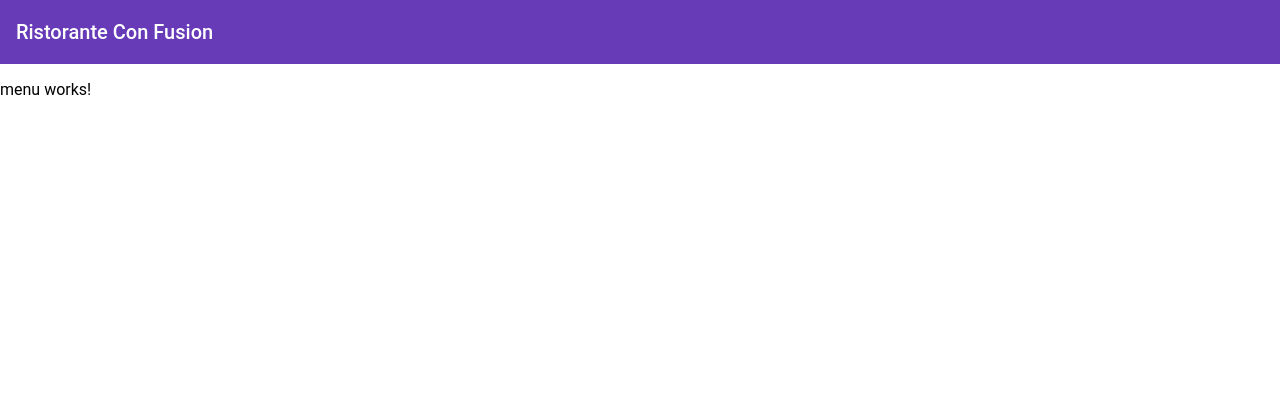
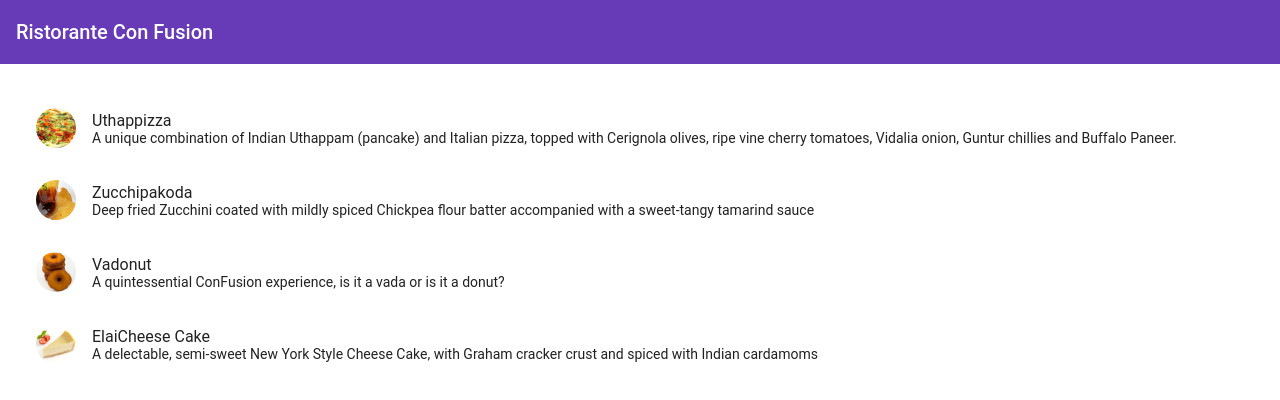
Before and after one commit to kqueryful/conFusion, an Angular app: page / in a window 1280 px wide. Shown: the top 400 px of the page. Built offline with nearby package versions, Linux system fonts and the light colour scheme.

Commit message:
angular components part 1 - menu component

```diff
--- a/src/app/app.module.ts
+++ b/src/app/app.module.ts
@@ -2,6 +2,7 @@ import { BrowserModule } from '@angular/platform-browser';
 import { NgModule } from '@angular/core';
 import { BrowserAnimationsModule } from '@angular/platform-browser/animations';
 import { MatToolbarModule } from '@angular/material/toolbar';
+import { MatListModule } from '@angular/material/list';
 import { FlexLayoutModule } from '@angular/flex-layout';
 import 'hammerjs';
 
@@ -17,6 +18,7 @@ import { MenuComponent } from './menu/menu.component';
     BrowserModule,
     BrowserAnimationsModule,
     MatToolbarModule,
+    MatListModule,
     FlexLayoutModule
   ],
   providers: [],
--- a/src/app/menu/menu.component.html
+++ b/src/app/menu/menu.component.html
@@ -1,3 +1,11 @@
-<p>
-  menu works!
-</p>
+<div class ="container" fxLayout="column" fxLayoutGap="10px">
+  <mat-list fxFlex>
+    <mat-list-item *ngFor="let dish of dishes">
+      <img matListAvatar src={{dish.image}} alt={{dish.name}}>
+      <h1 matLine>{{dish.name}}</h1>
+      <p matLine>
+        <span>{{dish.description}}</span>
+      </p>
+    </mat-list-item>
+  </mat-list>
+</div>
--- a/src/app/menu/menu.component.ts
+++ b/src/app/menu/menu.component.ts
@@ -1,4 +1,5 @@
 import { Component, OnInit } from '@angular/core';
+import { Dish } from '../shared/dish';
 
 @Component({
   selector: 'app-menu',
@@ -7,6 +8,50 @@ import { Component, OnInit } from '@angular/core';
 })
 export class MenuComponent implements OnInit {
 
+  dishes: Dish[] = [
+    {
+      id: '0',
+      name: 'Uthappizza',
+      image: '/assets/images/uthappizza.png',
+      category: 'mains',
+      featured: true,
+      label: 'Hot',
+      price: '4.99',
+      // tslint:disable-next-line:max-line-length
+      description: 'A unique combination of Indian Uthappam (pancake) and Italian pizza, topped with Cerignola olives, ripe vine cherry tomatoes, Vidalia onion, Guntur chillies and Buffalo Paneer.'
+    },
+    {
+      id: '1',
+      name: 'Zucchipakoda',
+      image: '/assets/images/zucchipakoda.png',
+      category: 'appetizer',
+      featured: false,
+      label: '',
+      price: '1.99',
+      description: 'Deep fried Zucchini coated with mildly spiced Chickpea flour batter accompanied with a sweet-tangy tamarind sauce'
+    },
+    {
+      id: '2',
+      name: 'Vadonut',
+      image: '/assets/images/vadonut.png',
+      category: 'appetizer',
+      featured: false,
+      label: 'New',
+      price: '1.99',
+      description: 'A quintessential ConFusion experience, is it a vada or is it a donut?'
+    },
+    {
+      id: '3',
+      name: 'ElaiCheese Cake',
+      image: '/assets/images/elaicheesecake.png',
+      category: 'dessert',
+      featured: false,
+      label: '',
+      price: '2.99',
+      description: 'A delectable, semi-sweet New York Style Cheese Cake, with Graham cracker crust and spiced with Indian cardamoms'
+    }
+  ];
+
   constructor() { }
 
   ngOnInit() {
--- /dev/null
+++ b/src/app/shared/dish.ts
@@ -0,0 +1,10 @@
+export class Dish {
+    id:             string;
+    name:           string;
+    image:          string;
+    category:       string;
+    featured:       boolean;
+    label:          string;
+    price:          string;
+    description:    string;
+}
--- a/src/styles.scss
+++ b/src/styles.scss
@@ -8,3 +8,8 @@ body {
   font-family: Roboto, sans-serif;
 
 }
+
+.container {
+  margin: 20px;
+  display: flex;
+}
```
